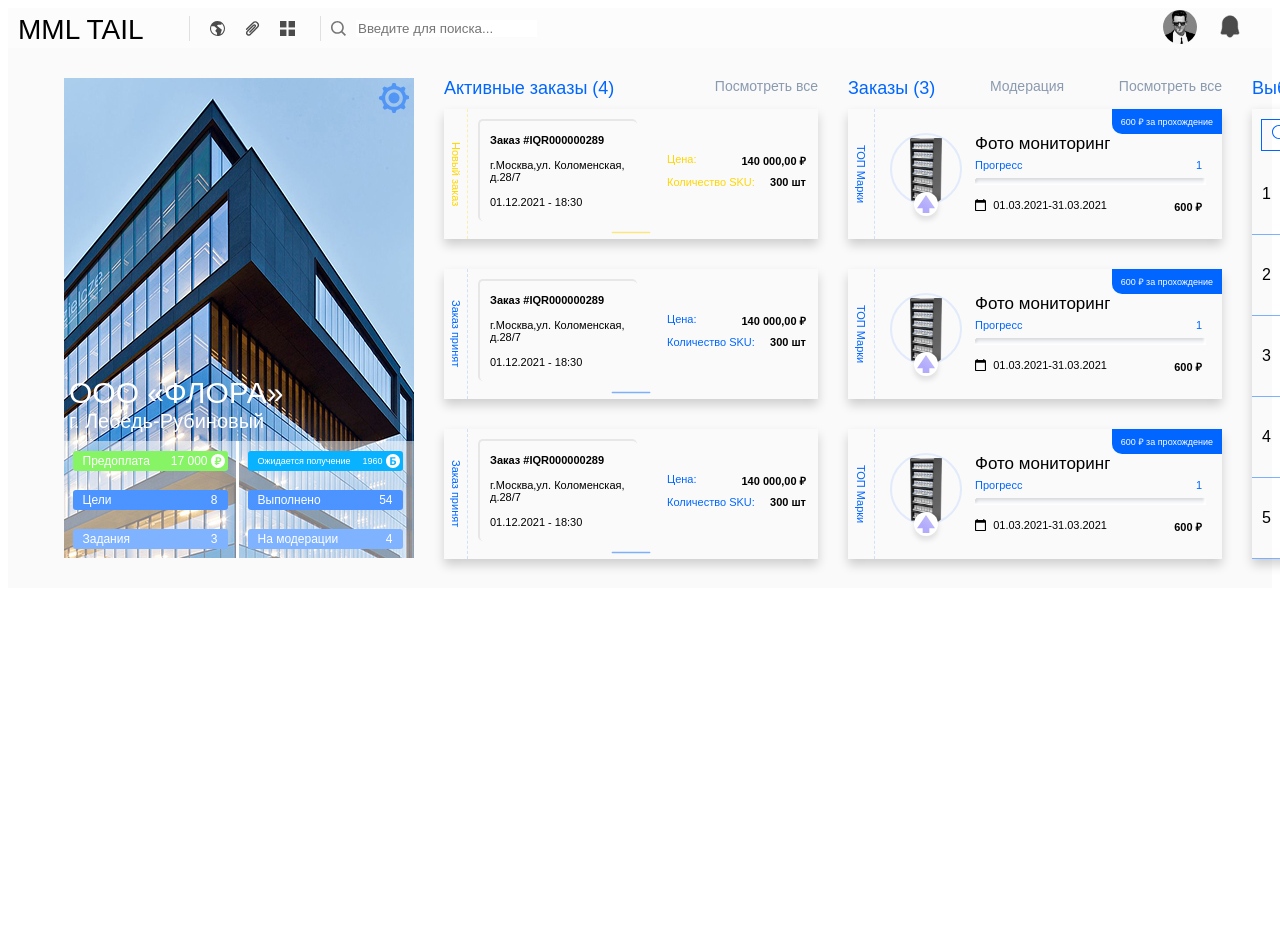
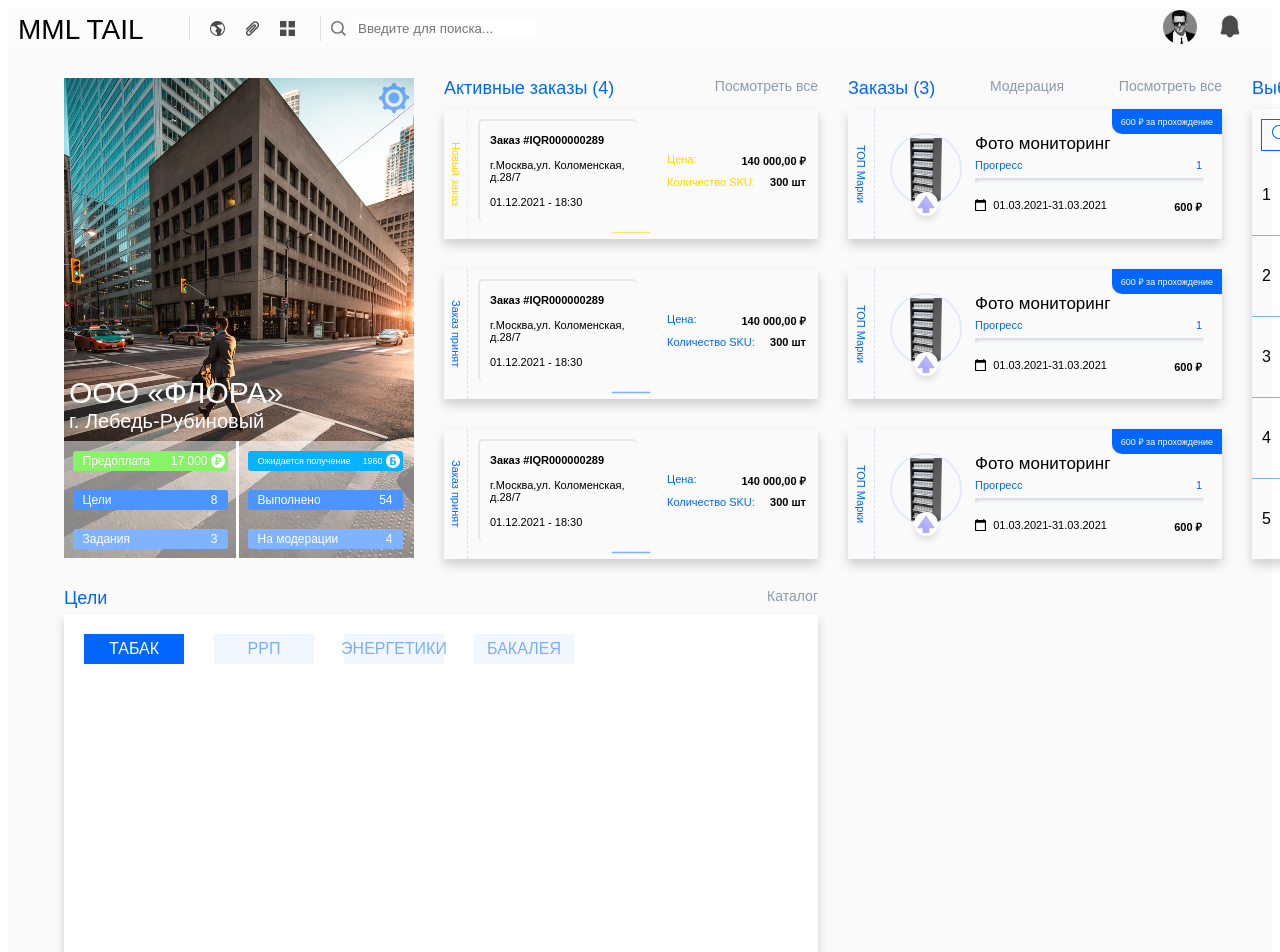
Before and after one commit to QwipeKun/Mml-product, a React (Create React App) app: page / in a window 1280 px wide. Shown: the top 952 px of the page. Before the commit the page ends 800 px from the top, so only its background shows below. Built offline with nearby package versions, Linux system fonts and the light colour scheme.

Commit message:
update project

```diff
--- a/src/App.js
+++ b/src/App.js
@@ -2,11 +2,14 @@
 import Header from "./components/Header/Header";
 import s from "./App.module.css"
 import MainBlockOne from "./components/MainBlockOne/MainBlockOne"
+import MainBlockTwo from "./components/MaineBlockTwo/MainBlockTwo"
+
 let App = () => {
   return (
     <div className={s.body}>
       <Header />
       <MainBlockOne />
+      <MainBlockTwo />
     </div>
   );
 }
--- a/src/components/MainBlockOne/MainBlockOne.jsx
+++ b/src/components/MainBlockOne/MainBlockOne.jsx
@@ -430,7 +430,7 @@ let MainBlockOne = () => {
               </div>
               {/* Блок 5 Выбор городов */}
             </div>
-            <div className={s.cityContainer}>
+            <div className={s.cityContainerFive}>
               <div className={s.cityBlocks}>
                 <div className={s.numberCityPosition}>5</div>
                 <div className={s.cityPhotoContainer}>
--- a/src/components/MainBlockOne/MainBlockOne.module.css
+++ b/src/components/MainBlockOne/MainBlockOne.module.css
@@ -8,6 +8,7 @@
     margin: 30px 30px 30px 56px;
     max-width: 350px;
     max-height: 480px;
+    background-size: cover;
 }
 
 .officePick {
@@ -206,8 +207,6 @@
     border-right: dashed 1px #ffd5004b;
     justify-content: center;
 }
-
-
 
 .newOrderText {
     color: #FFD600;
@@ -533,3 +532,11 @@
     height: 80px;
     background-color: #C0C0C0;
 }
+
+.cityContainerFive{
+    display: flex;
+    width: 602px;
+    height: 80px;
+    flex-direction: row;
+    justify-content: space-between;
+}
--- /dev/null
+++ b/src/components/MaineBlockTwo/MainBlockTwo.jsx
@@ -0,0 +1,32 @@
+import s from "./MainBlockTwo.module.css";
+
+let MainBlockOne = () => {
+  return (
+    <div className={s.mainBlockTwoContainer}>
+      <div className={s.containerAllBlocksPurpose}>
+        <div className={s.purposeContainer}>
+          <div className={s.purpose}>Цели</div>
+          <div className={s.catalog}>Каталог</div>
+        </div>
+        <div className={s.blocksContainer}>
+          <div className={s.categories}>
+            <div className={s.tobaccoBlock}>
+              <div>ТАБАК</div>
+            </div>
+            <div className={s.rrpBlock}>
+              <div>РРП</div>
+            </div>
+            <div className={s.rrpBlock}>
+              <div>ЭНЕРГЕТИКИ</div>
+            </div>
+            <div className={s.rrpBlock}>
+              <div>БАКАЛЕЯ</div>
+            </div>
+          </div>
+        </div>
+      </div>
+    </div>
+  );
+};
+
+export default MainBlockOne;
--- /dev/null
+++ b/src/components/MaineBlockTwo/MainBlockTwo.module.css
@@ -0,0 +1,68 @@
+.mainBlockTwoContainer {
+    display: flex;
+    /* flex-wrap: wrap; */
+    flex-direction: row;
+}
+
+.containerAllBlocksPurpose {
+    font-family: 'Raleway', sans-serif;
+    width: 754px;
+    height: 450px;
+    margin-left: 56px;
+}
+
+.purposeContainer {
+    display: flex;
+    flex-direction: row;
+    justify-content: space-between;
+
+}
+
+.purpose {
+    color: #0066FF;
+    font-size: 18px;
+    line-height: 21px;
+}
+
+.blocksContainer{
+    width: 754px;
+    height: 420px;
+    background: #FFFFFF;
+    box-shadow: 0px 6px 10px 0px rgba(0, 0, 0, 0.178);
+}
+
+.catalog{
+    height: 26px;
+    font-size: 14px;
+    color: #8A9AAF;
+}
+
+.categories{
+    padding-top: 20px;
+    padding-left: 20px;
+    width: 490px;
+    height: 30px;
+    display: flex;
+    justify-content: space-between;
+    align-items: center;
+}
+
+.tobaccoBlock{
+    display: flex;
+    justify-content: center;
+    align-items: center;
+    background: #0066FF;
+    height: 30px;
+    color: #FFFFFF;
+    width: 100px;
+}
+
+.rrpBlock{
+    display: flex;
+    justify-content: center;
+    align-items: center;
+    color: rgba(0, 102, 255, 0.5);
+    height: 30px;
+    width: 100px;
+    background: rgba(0, 102, 255, 0.05);
+}
```
Also changed, not shown: src/svg/Office.jpg.
